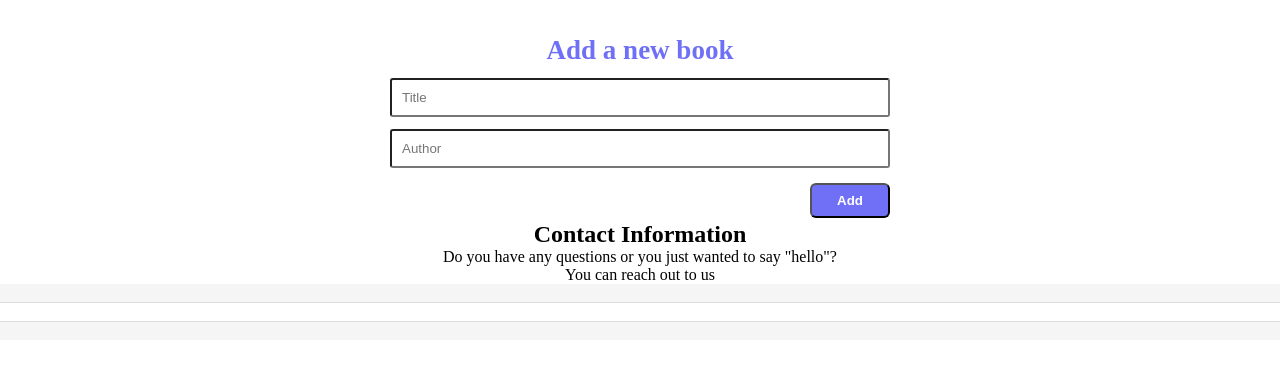
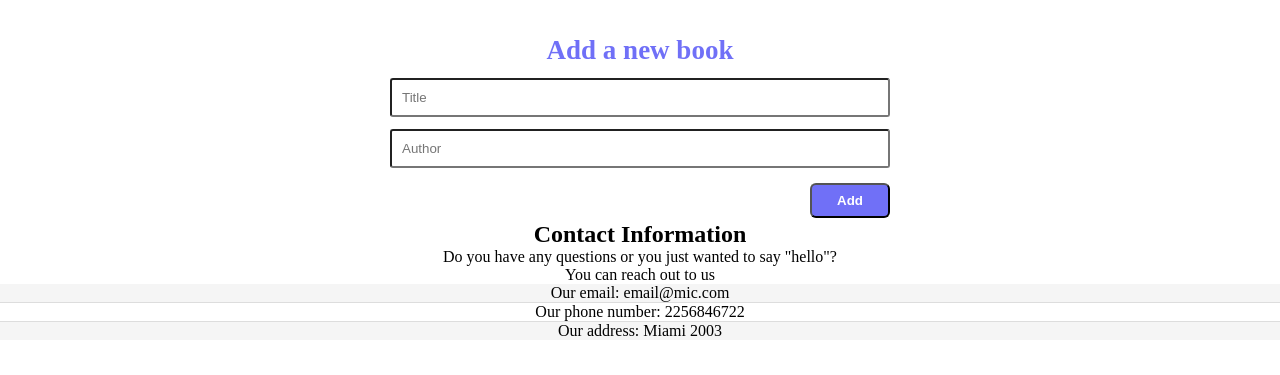
Before and after one commit to denisdiaconu/awesome_books, a website: page index.html in a window 1280 px wide. Shown: the part 85-460 px from the top of the page. Drawn offline with Linux system fonts and the light colour scheme.

Commit message:
Add another info list section

```diff
--- a/index.html
+++ b/index.html
@@ -28,9 +28,9 @@
         <p>Do you have any questions or you just wanted to say "hello"?</p>
         <p>You can reach out to us</p>
         <ul>
-          <li></li>
-          <li></li>
-          <li></li>
+          <li>Our email: email@mic.com</li>
+          <li>Our phone number: 2256846722</li>
+          <li>Our address: Miami 2003</li>
         </ul>
       </div>
     </section>
```
